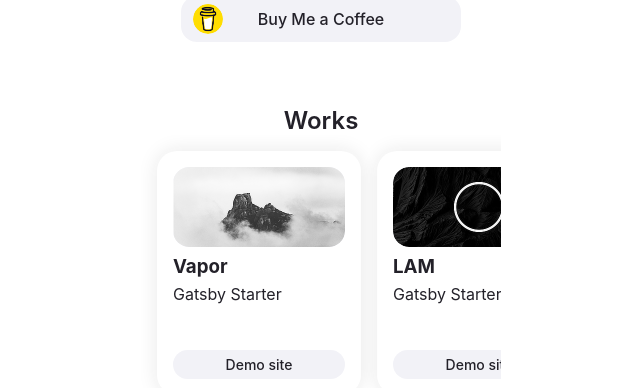
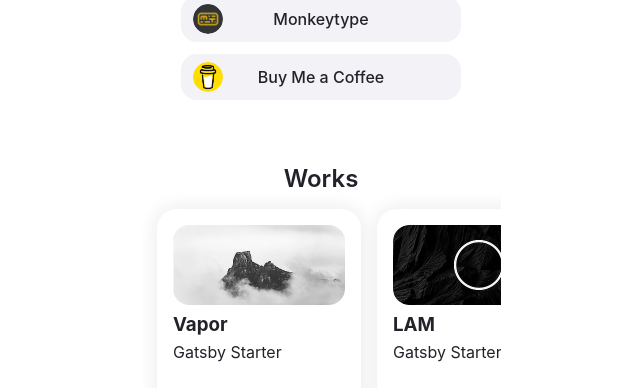
Before and after one commit to weensy/weensy.dev, a Gatsby site: page / in a window 1280 px wide. Shown: the part 712-1100 px from the top of the page, without its empty margins (319-959 px from the left). Built offline with nearby package versions, Linux system fonts and the light colour scheme; Gatsby itself is replaced by a stand-in of ours; a web font is replaced by a local one.

Commit message:
Add monkeytype

```diff
--- a/src/pages/index.tsx
+++ b/src/pages/index.tsx
@@ -295,6 +295,21 @@ const IndexPage = ({}) => {
             <div style={linkTitleStyles}>Discord</div>
           </div>
         </a>
+        <a href="https://monkeytype.com/profile/NrzN11QAJ5QzqMCy6XsdZsQQjrJ2" target="_blank" rel="noopener noreferrer">
+          <div style={linkLabelStyles}>
+            <StaticImage
+              src="../images/links/monkeytype.png"
+              alt="Monkeytype"
+              placeholder="blurred"
+              layout="fixed"
+              width={30}
+              quality={100}
+              style={linkImageStyle}
+              className="image-radius-50"
+            />
+            <div style={linkTitleStyles}>Monkeytype</div>
+          </div>
+        </a>
         <a href="https://buymeacoffee.com/weensy" target="_blank" rel="noopener noreferrer">
           <div style={linkLabelStyles}>
             <StaticImage
```
Also changed, not shown: src/images/links/monkeytype.png (added).
